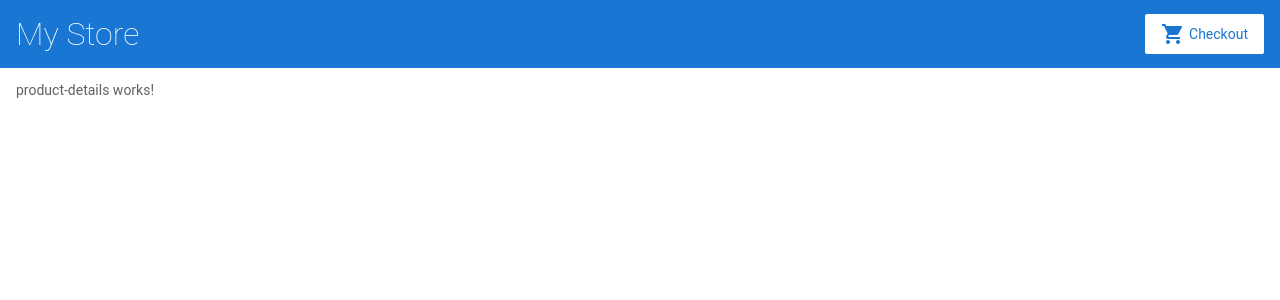
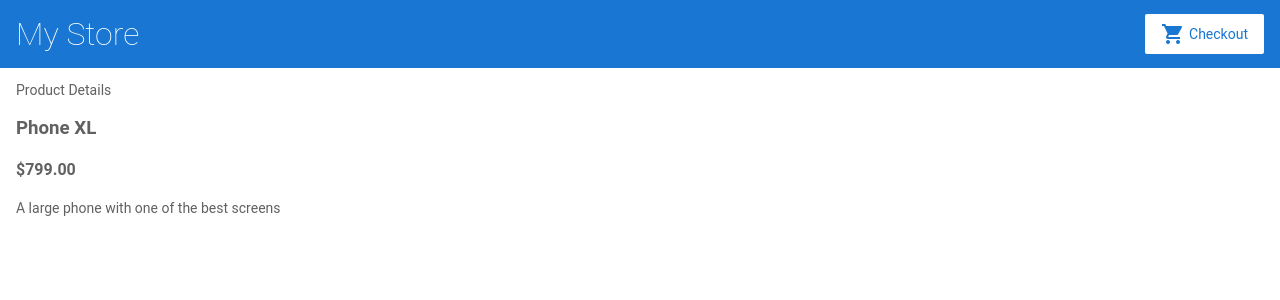
Before and after one commit to LearnWithJeff10/AngularIoStart, an Angular app: page /products/1 in a window 1280 px wide. Shown: the top 300 px of the page. Built offline with nearby package versions, Linux system fonts and the light colour scheme.

Commit message:
View product details

```diff
--- a/src/app/product-details/product-details.component.html
+++ b/src/app/product-details/product-details.component.html
@@ -1 +1,7 @@
-<p>product-details works!</p>
+<p>Product Details</p>
+
+<div *ngIf="product">
+  <h3>{{ product.name }}</h3>
+  <h4>{{ product.price | currency }}</h4>
+  <p>{{ product.description }}</p>
+</div>
--- a/src/app/product-details/product-details.component.ts
+++ b/src/app/product-details/product-details.component.ts
@@ -1,15 +1,25 @@
-import { Component, OnInit } from '@angular/core';
+import { Component, OnInit } from "@angular/core";
+import { ActivatedRoute } from "@angular/router";
+import { Product, products } from "../products";
 
 @Component({
-  selector: 'app-product-details',
-  templateUrl: './product-details.component.html',
-  styleUrls: ['./product-details.component.css']
+  selector: "app-product-details",
+  templateUrl: "./product-details.component.html",
+  styleUrls: ["./product-details.component.css"],
 })
 export class ProductDetailsComponent implements OnInit {
+  product: Product | undefined;
 
-  constructor() { }
+  constructor(private route: ActivatedRoute) {}
 
   ngOnInit(): void {
+    // First get the product id from the current route
+    const routeParams = this.route.snapshot.paramMap;
+    const productIdFromRoute = Number(routeParams.get("productId"));
+
+    // Find the product that corresponds with the id provided in route
+    this.product = products.find(
+      (product) => product.id === productIdFromRoute
+    );
   }
-
 }
```
